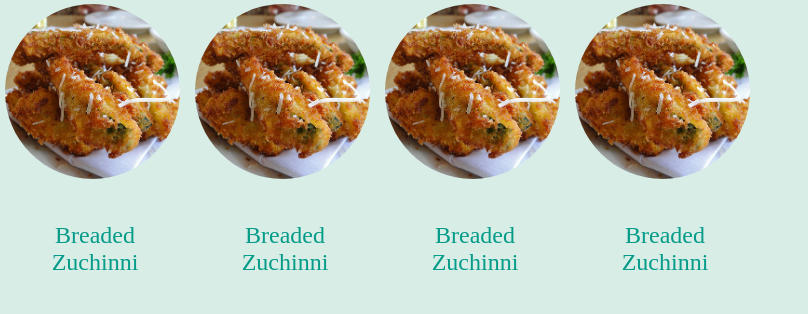
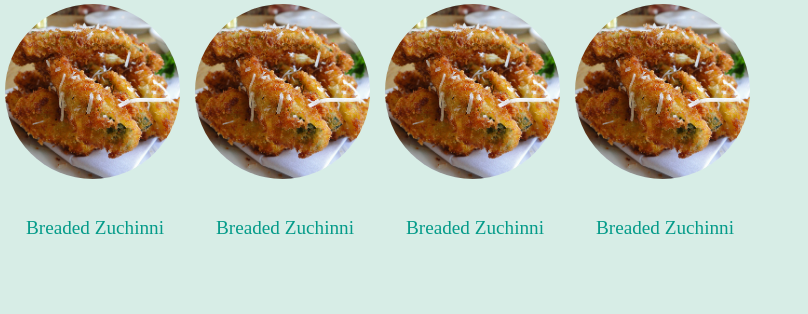
Before and after one commit to djuarez94/recipeReview_Application, a PHP site: page /recipes.php in a window 1280 px wide. Shown: the part 311-625 px from the top of the page, without its empty margins (0-808 px from the left). Run offline with PHP 8.4, Linux system fonts and the light colour scheme.

Commit message:
changed font size for item titles

```diff
--- a/css/styles.css
+++ b/css/styles.css
@@ -124,7 +124,7 @@
 
   div.title {
       padding: 15px;
-      font-size: 1.5em;
+      font-size: 1.2em;
       color: #049b89;
       text-align: center;
   }
```
